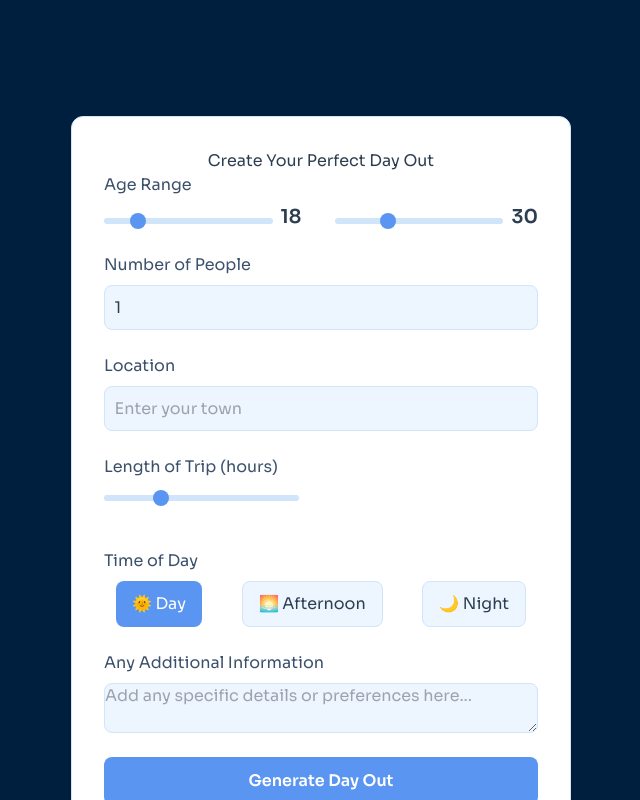
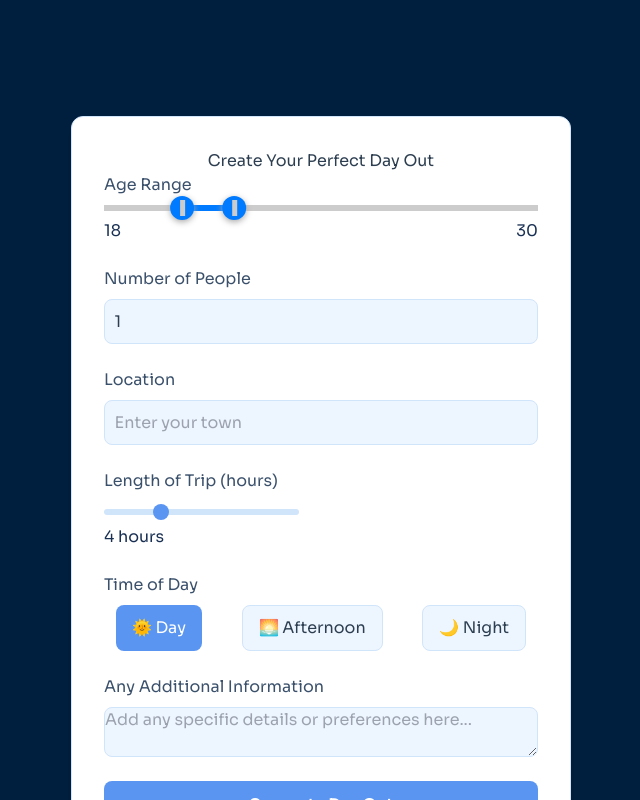
Before and after one commit to swayam528/DayOut, a React (Vite) app: page /getstarted in a window 1280 px wide. Shown: the top 800 px of the page, without its empty margins (319-959 px from the left). Built offline with nearby package versions, Linux system fonts and the light colour scheme.

Commit message:
Added Range Slider. Fixed Numbers Style

```diff
--- a/src/components/DayOutForm.css
+++ b/src/components/DayOutForm.css
@@ -163,3 +163,7 @@ textarea:focus {
 button.submit-button:hover {
   background-color: #336bbd;
 }
+
+.under-numbers {
+  color: #193053;
+}
--- a/src/components/DayOutForm.jsx
+++ b/src/components/DayOutForm.jsx
@@ -1,8 +1,9 @@
 import React, { useState } from "react";
+import { Range, getTrackBackground } from "react-range";
 import "./DayOutForm.css"; // Custom CSS for styling
 
 const DayOutForm = () => {
-  const [ageRange, setAgeRange] = useState({ min: 18, max: 30 });
+  const [ageRange, setAgeRange] = useState([18, 30]);
   const [numPeople, setNumPeople] = useState(1);
   const [location, setLocation] = useState("");
   const [tripLength, setTripLength] = useState(4);
@@ -27,17 +28,6 @@ const DayOutForm = () => {
     alert("Form Submitted! Check the console for details.");
   };
 
-  // Handle changes for the age range sliders
-  const handleMinAgeChange = (e) => {
-    const newMin = Math.min(Number(e.target.value), ageRange.max - 1);
-    setAgeRange({ ...ageRange, min: newMin });
-  };
-
-  const handleMaxAgeChange = (e) => {
-    const newMax = Math.max(Number(e.target.value), ageRange.min + 1);
-    setAgeRange({ ...ageRange, max: newMax });
-  };
-
   return (
     <div className="form-container">
       <h2>Create Your Perfect Day Out</h2>
@@ -45,26 +35,58 @@ const DayOutForm = () => {
         {/* Age Range Selection */}
         <div className="form-group">
           <label>Age Range</label>
-          <div className="range-group">
-            <input
-              type="range"
-              min="1"
-              max="100"
-              value={ageRange.min}
-              onChange={handleMinAgeChange}
-              className="age-range-slider"
-            />
-            <span>{ageRange.min}</span>
-            <span> to </span>
-            <input
-              type="range"
-              min="1"
-              max="100"
-              value={ageRange.max}
-              onChange={handleMaxAgeChange}
-              className="age-range-slider"
-            />
-            <span>{ageRange.max}</span>
+          <Range
+            values={ageRange}
+            step={1}
+            min={0}
+            max={100}
+            onChange={(values) => setAgeRange(values)}
+            renderTrack={({ props, children }) => (
+              <div
+                {...props}
+                style={{
+                  ...props.style,
+                  height: "6px",
+                  width: "100%",
+                  background: getTrackBackground({
+                    values: ageRange,
+                    colors: ["#ccc", "#007bff", "#ccc"],
+                    min: 0,
+                    max: 100,
+                  }),
+                }}
+              >
+                {children}
+              </div>
+            )}
+            renderThumb={({ props, isDragged }) => (
+              <div
+                {...props}
+                style={{
+                  ...props.style,
+                  height: "24px",
+                  width: "24px",
+                  borderRadius: "12px",
+                  backgroundColor: "#007bff",
+                  display: "flex",
+                  justifyContent: "center",
+                  alignItems: "center",
+                  boxShadow: "0px 2px 6px #AAA",
+                }}
+              >
+                <div
+                  style={{
+                    height: "16px",
+                    width: "5px",
+                    backgroundColor: isDragged ? "#007bff" : "#CCC",
+                  }}
+                />
+              </div>
+            )}
+          />
+          <div className="flex justify-between mt-2">
+            <span className="under-numbers">{ageRange[0]}</span>
+            <span className="under-numbers">{ageRange[1]}</span>
           </div>
         </div>
 
@@ -98,7 +120,9 @@ const DayOutForm = () => {
             value={tripLength}
             onChange={(e) => setTripLength(e.target.value)}
           />
-          <span>{tripLength} hours</span>
+          <span style={{ paddingTop: 10 }} className="under-numbers">
+            {tripLength} hours
+          </span>
         </div>
 
         <div className="form-group">
```
